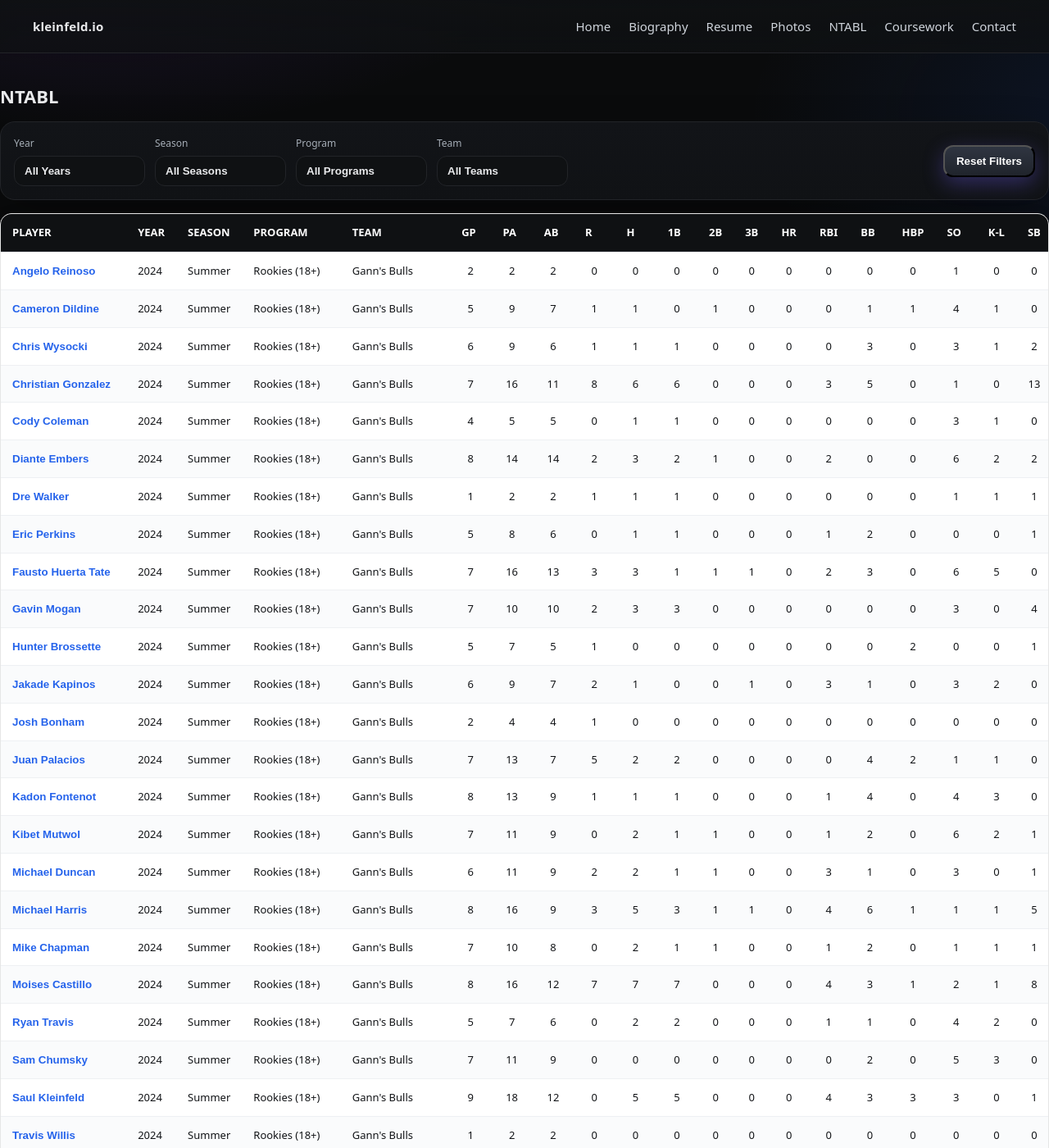
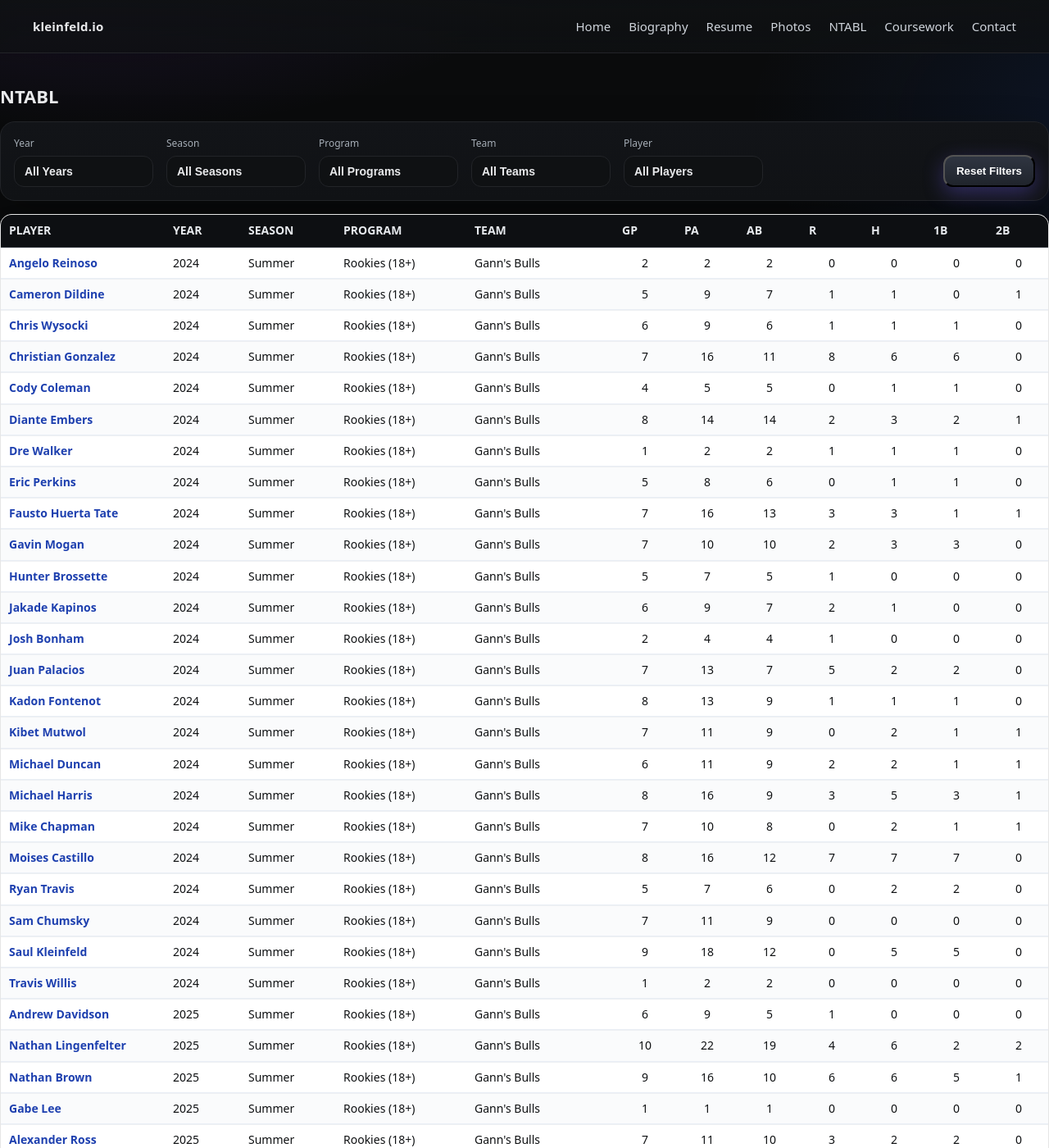
Before and after one commit to skleinfeld/Kleinfeld.io, a Jekyll site: the page built from ntabl.html, in a window 1280 px wide and 1400 px high. Shown: the whole window at 82% size. Built offline with Jekyll 4.4.1, drawn with Linux system fonts in a browser that asks for light colours; some of the changed text lies outside the part shown.

Commit message:
Refactor NTABL controls and add player filter
Reworked the controls layout for improved styling and structure, added a player dropdown filter, and removed the separate player chip. Updated table and filter logic to support direct player selection and improved column width handling. Enhanced overall UI consistency and maintainability.

```diff
--- a/ntabl.html
+++ b/ntabl.html
@@ -8,36 +8,36 @@
   <h1 style="font-size:22px;font-weight:700;margin:0 0 18px">NTABL</h1>
 
   <!-- Controls -->
-  <div class="card" style="margin:0 auto 16px;padding:16px;display:flex;gap:12px;flex-wrap:wrap;align-items:center">
-    <div>
-      <label for="f-year" style="display:block;font-size:12px;color:#a5adb6;margin-bottom:6px">Year</label>
+  <div class="card ntabl-controls">
+    <div class="ntabl-field">
+      <label for="f-year">Year</label>
       <select id="f-year" class="ntabl-select"></select>
     </div>
-    <div>
-      <label for="f-season" style="display:block;font-size:12px;color:#a5adb6;margin-bottom:6px">Season</label>
+    <div class="ntabl-field">
+      <label for="f-season">Season</label>
       <select id="f-season" class="ntabl-select"></select>
     </div>
-    <div>
-      <label for="f-program" style="display:block;font-size:12px;color:#a5adb6;margin-bottom:6px">Program</label>
+    <div class="ntabl-field">
+      <label for="f-program">Program</label>
       <select id="f-program" class="ntabl-select"></select>
     </div>
-    <div>
-      <label for="f-team" style="display:block;font-size:12px;color:#a5adb6;margin-bottom:6px">Team</label>
+    <div class="ntabl-field">
+      <label for="f-team">Team</label>
       <select id="f-team" class="ntabl-select"></select>
     </div>
+    <div class="ntabl-field">
+      <label for="f-player">Player</label>
+      <select id="f-player" class="ntabl-select"></select>
+    </div>
 
-    <div style="margin-left:auto;display:flex;gap:8px;align-items:flex-end">
-      <div id="player-chip" style="display:none;align-items:center;gap:8px;background:#181b20;border:1px solid #2b2f35;border-radius:12px;padding:8px 10px">
-        <span style="font-size:12px;color:#a5adb6">Player:</span>
-        <strong id="player-name" style="font-size:13px">—</strong>
-        <button id="btn-clear-player" class="btn alt" type="button" style="padding:6px 10px;border-radius:10px">Clear Player</button>
-      </div>
+    <div class="ntabl-actions">
+      <button id="btn-clear-player" class="btn alt" type="button">Clear Player</button>
       <button id="btn-reset" class="btn" type="button" style="background:linear-gradient(180deg,#2f3541,#20242c)">Reset Filters</button>
     </div>
   </div>
 
   <!-- Table -->
-  <div class="surface" style="margin:0 auto;">
+  <div class="surface" style="margin:0 auto;max-width:1400px;">
     <div class="ntabl-wrap">
       <table id="ntabl-table" class="ntabl-table" aria-describedby="ntabl-note">
         <thead></thead>
@@ -45,7 +45,7 @@
         <tfoot></tfoot>
       </table>
     </div>
-    <div id="ntabl-note" style="font-size:12px;color:#667085;padding:10px 12px 14px">
+    <div id="ntabl-note" class="ntabl-note">
       Hover to highlight row &amp; column. Click a player name to filter to that player. Click headers to sort.
     </div>
   </div>
@@ -55,57 +55,105 @@
 <script src="https://cdn.jsdelivr.net/npm/papaparse@5.4.1/papaparse.min.js"></script>
 
 <style>
+/* ---------- Controls layout ---------- */
+.ntabl-controls{
+  margin:0 auto 16px;
+  padding:16px;
+  display:flex;
+  flex-wrap:wrap;
+  gap:12px 16px;
+  align-items:end; /* aligns buttons with selects */
+  max-width:1400px;
+}
+.ntabl-field{ display:flex; flex-direction:column; gap:6px; }
+.ntabl-field label{ font-size:12px; color:#a5adb6; }
+.ntabl-actions{ margin-left:auto; display:flex; gap:8px; }
+
+/* ---------- Select styling ---------- */
 .ntabl-select{
   appearance:none; -webkit-appearance:none; -moz-appearance:none;
   background:#0f1113; color:#e9eaec;
   border:1px solid #222428; border-radius:12px;
-  padding:10px 12px; min-width:160px; font-weight:600;
+  padding:10px 12px; min-width:170px; font-weight:600; font-size:14px;
 }
-.ntabl-select:focus{outline:none;border-color:#2b2f35;box-shadow:0 0 0 3px rgba(124,58,237,.28)}
+.ntabl-select:focus{ outline:none; border-color:#2b2f35; box-shadow:0 0 0 3px rgba(124,58,237,.28) }
 
+/* ---------- Table sizing & look ---------- */
+.ntabl-wrap{ overflow-x:visible; }
+.ntabl-table{
+  width:100%;
+  border-collapse:separate; border-spacing:0;
+  font-size:14px; line-height:1.3;
+  table-layout:fixed; /* static column widths */
+}
+.ntabl-table thead th{
+  background:#0d0f12; color:#e7eaee;
+  border-bottom:1px solid #2b2f35;
+  padding:10px 10px;
+  position:sticky; top:0; z-index:1;
+}
+.ntabl-table tbody td, .ntabl-table tfoot td, .ntabl-table tfoot th{
+  background:#ffffff; color:#0f1113;
+  padding:9px 10px; border-bottom:1px solid #e9eef5;
+}
 .ntabl-table tbody tr:hover td{ background:#eef2f7 !important; }
+
+/* fixed widths per column key */
+th[data-col="PLAYER"], td[data-col="PLAYER"]{ width:180px; }
+th[data-col="YEAR"], td[data-col="YEAR"]{ width:72px; }
+th[data-col="SEASON"], td[data-col="SEASON"]{ width:96px; }
+th[data-col="PROGRAM"], td[data-col="PROGRAM"]{ width:140px; }
+th[data-col="TEAM"], td[data-col="TEAM"]{ width:160px; }
+/* all numeric/stat columns */
+.ntabl-table .t-num{ width:56px; }
+
+/* column hover highlight (x & y) */
 .ntabl-table thead th.col-hover,
 .ntabl-table tbody td.col-hover,
 .ntabl-table tfoot td.col-hover{ background:#e6eaf1 !important; }
 
-.link-like{ background:none;border:none;color:#2563eb;cursor:pointer;padding:0;font-weight:700; }
-.link-like:hover{ text-decoration:underline; }
+/* Player link: same font size as table, underline dotted on hover */
+.link-like{
+  background:none;border:none;color:#1e40af;cursor:pointer;padding:0;
+  font:inherit; font-weight:700;
+}
+.link-like:hover{ color:#0e7490; text-decoration:underline dotted; text-underline-offset:2px; }
+
+/* footnote */
+.ntabl-note{ font-size:12px;color:#667085;padding:10px 12px 14px }
 </style>
 
 <script>
 (function(){
   const CSV_PATH = "/ntabl-hitting-stats.csv";
 
-  // Your preferred front columns in this exact order:
+  // front columns (exact order you want)
   const FRONT = ['PLAYER','YEAR','SEASON','PROGRAM','TEAM'];
 
-  // Then numeric/stat columns (we’ll append any present in this order)
+  // stat columns in our preferred order (any not present are ignored)
   const STATS_ORDER = [
     'GP','PA','AB','R','H','1B','2B','3B','HR','RBI','BB','HBP','SO','K-L','SB','TB',
-    'AVG','OBP','SLG','OPS','SF','SAC'
+    'AVG','OBP','SLG','OPS','SF','SAC','ROE'
   ];
 
-  // Metrics shown to .xxx
   const METRICS = new Set(['AVG','OBP','SLG','OPS']);
-  // Treat these as text
   const TEXT_COLS = new Set(['PLAYER','YEAR','SEASON','PROGRAM','TEAM']);
 
-  const ORDER_YEAR = ['2025','2024'];
+  const ORDER_YEAR   = ['2025','2024'];
   const ORDER_SEASON = ['Summer','Fall','Spring'];
 
-  const table = document.getElementById('ntabl-table');
+  const table   = document.getElementById('ntabl-table');
   const theadEl = table.querySelector('thead');
   const tbodyEl = table.querySelector('tbody');
   const tfootEl = table.querySelector('tfoot');
 
-  const fYear = document.getElementById('f-year');
-  const fSeason = document.getElementById('f-season');
+  const fYear    = document.getElementById('f-year');
+  const fSeason  = document.getElementById('f-season');
   const fProgram = document.getElementById('f-program');
-  const fTeam = document.getElementById('f-team');
+  const fTeam    = document.getElementById('f-team');
+  const fPlayer  = document.getElementById('f-player');
 
-  const btnReset = document.getElementById('btn-reset');
-  const playerChip = document.getElementById('player-chip');
-  const playerNameEl = document.getElementById('player-name');
+  const btnReset       = document.getElementById('btn-reset');
   const btnClearPlayer = document.getElementById('btn-clear-player');
 
   let rows = [];
@@ -176,11 +218,12 @@
       return '<tr>'+COLS.map((c,idx)=>{
         let v = r[c] ?? '';
         if(METRICS.has(c) && numLike(v)) v = to3(v);
+
         if(c==='PLAYER' && v){
           v = `<button class="link-like player-link" data-player="${escapeHtml(String(v))}" title="Filter to ${escapeHtml(String(v))}">${escapeHtml(String(v))}</button>`;
         }
         const cls = TEXT_COLS.has(c)?'t-text':'t-num';
-        return `<td class="${cls}" data-col-idx="${idx}">${v}</td>`;
+        return `<td class="${cls}" data-col="${c}" data-col-idx="${idx}">${v}</td>`;
       }).join('')+'</tr>';
     }).join('');
   }
@@ -195,21 +238,20 @@
     tfootEl.innerHTML = '<tr>'+COLS.map((c,i)=>{
       if(i===0) return '<th scope="row" class="t-text">Totals</th>';
       const cls = TEXT_COLS.has(c)?'t-text':'t-num';
-      return `<td class="${cls}">${numLike(t[c])?t[c]:''}</td>`;
+      return `<td class="${cls}" data-col="${c}">${numLike(t[c])?t[c]:''}</td>`;
     }).join('')+'</tr>';
 
-    // player filter
+    // player-click filtering
     tbodyEl.querySelectorAll('.player-link').forEach(btn=>{
       btn.addEventListener('click', ()=>{
-        currentPlayer = btn.getAttribute('data-player');
-        playerNameEl.textContent = currentPlayer;
-        playerChip.style.display = 'flex';
+        const p = btn.getAttribute('data-player');
+        fPlayer.value = p;      // keep dropdown in sync
         applyFilters();
       });
     });
   }
 
-  // column hover
+  // column hover highlight (x & y)
   tbodyEl.addEventListener('mouseover', (e)=>{
     const cell = e.target.closest('td'); if(!cell) return;
     const idx = +cell.getAttribute('data-col-idx'); if(isNaN(idx)) return;
@@ -232,72 +274,74 @@
     const s = fSeason.value;
     const p = fProgram.value;
     const t = fTeam.value;
+    const pl = fPlayer.value;
 
     viewRows = rows.filter(r=>{
-      if(currentPlayer && r['PLAYER'] !== currentPlayer) return false;
+      if(pl && String(r['PLAYER'])!==pl) return false;
       if(y && String(r['YEAR'])!==y) return false;
       if(s && String(r['SEASON'])!==s) return false;
       if(p && String(r['PROGRAM'])!==p) return false;
       if(t && String(r['TEAM'])!==t) return false;
       return true;
     });
+    // show/hide clear player
+    btnClearPlayer.style.visibility = pl ? 'visible' : 'hidden';
     renderBody();
   }
 
   function resetFilters(){
-    currentPlayer = "";
-    playerChip.style.display = 'none';
-    fYear.value=''; fSeason.value=''; fProgram.value=''; fTeam.value='';
+    fYear.value=''; fSeason.value=''; fProgram.value=''; fTeam.value=''; fPlayer.value='';
+    btnClearPlayer.style.visibility = 'hidden';
     applyFilters();
   }
   btnReset.addEventListener('click', resetFilters);
-  btnClearPlayer.addEventListener('click', ()=>{ currentPlayer=""; playerChip.style.display='none'; applyFilters(); });
+  btnClearPlayer.addEventListener('click', ()=>{ fPlayer.value=''; applyFilters(); });
 
   Papa.parse(CSV_PATH, {
     download:true, header:true, dynamicTyping:true, skipEmptyLines:'greedy',
     complete: res => {
       const raw = res.data || [];
 
-      // Normalize all to uppercase keys so we can reference reliably
+      // Normalize to UPPERCASE keys so we can reference reliably
       rows = raw.map(r=>{
-        const obj = {};
-        Object.keys(r).forEach(k=>{ obj[String(k).toUpperCase()] = r[k]; });
-
-        // Ensure required identity fields exist (exactly your headers)
-        obj['PLAYER']  = norm( obj['PLAYER']  ?? '' );
-        obj['YEAR']    = String( obj['YEAR'] ?? '' );
-        obj['SEASON']  = norm( obj['SEASON'] ?? '' );
-        obj['PROGRAM'] = norm( obj['PROGRAM'] ?? '' );
-        obj['TEAM']    = norm( obj['TEAM'] ?? '' );
-
-        // Alias common variations (optional safety)
-        if(obj['K_L'] !== undefined && obj['K-L'] === undefined) obj['K-L'] = obj['K_L'];
-
-        return obj;
+        const o={};
+        Object.keys(r).forEach(k=>{ o[String(k).toUpperCase()] = r[k]; });
+        // Basic cleanup
+        o['PLAYER']  = norm(o['PLAYER']  ?? '');
+        o['YEAR']    = String(o['YEAR'] ?? '');
+        o['SEASON']  = norm(o['SEASON'] ?? '');
+        o['PROGRAM'] = norm(o['PROGRAM'] ?? '');
+        o['TEAM']    = norm(o['TEAM'] ?? '');
+        // common alias
+        if(o['K_L'] !== undefined && o['K-L'] === undefined) o['K-L'] = o['K_L'];
+        return o;
       });
 
-      // Column order: your five headers first, then any present stats by STATS_ORDER, then any remaining extras
-      const present = new Set();
-      rows.forEach(r=>Object.keys(r).forEach(k=>present.add(k)));
-
+      // Set up column order: FRONT then present stats, then any extras
+      const present = new Set(); rows.forEach(r=>Object.keys(r).forEach(k=>present.add(k)));
       const stats = STATS_ORDER.filter(c=>present.has(c));
-      const rest = Array.from(present).filter(c=>!FRONT.includes(c) && !stats.includes(c));
+      const rest  = Array.from(present).filter(c=>!FRONT.includes(c) && !stats.includes(c));
       COLS = [...FRONT, ...stats, ...rest];
 
+      // Build head first (so width classes bind to data-col)
+      buildHead();
+
       // Filters
-      const years = Array.from(new Set(rows.map(r=>r['YEAR']).filter(Boolean)))
+      const years    = Array.from(new Set(rows.map(r=>r['YEAR']).filter(Boolean)))
         .sort((a,b)=>ORDER_YEAR.indexOf(a)-ORDER_YEAR.indexOf(b) || b.localeCompare(a));
-      const seasons = Array.from(new Set(rows.map(r=>r['SEASON']).filter(Boolean)))
+      const seasons  = Array.from(new Set(rows.map(r=>r['SEASON']).filter(Boolean)))
         .sort((a,b)=>ORDER_SEASON.indexOf(a)-ORDER_SEASON.indexOf(b) || a.localeCompare(b));
       const programs = Array.from(new Set(rows.map(r=>r['PROGRAM']).filter(Boolean))).sort();
-      const teams = Array.from(new Set(rows.map(r=>r['TEAM']).filter(Boolean))).sort();
+      const teams    = Array.from(new Set(rows.map(r=>r['TEAM']).filter(Boolean))).sort();
+      const players  = Array.from(new Set(rows.map(r=>r['PLAYER']).filter(Boolean))).sort();
 
       setOptions(fYear, years, 'All Years');
       setOptions(fSeason, seasons, 'All Seasons');
       setOptions(fProgram, programs, 'All Programs');
       setOptions(fTeam, teams, 'All Teams');
+      setOptions(fPlayer, players, 'All Players');
+      btnClearPlayer.style.visibility = 'hidden';
 
-      buildHead();
       viewRows = rows.slice();
       renderBody();
 
```
Also changed, not shown: other parts of ntabl.html (+7 -12 lines).
